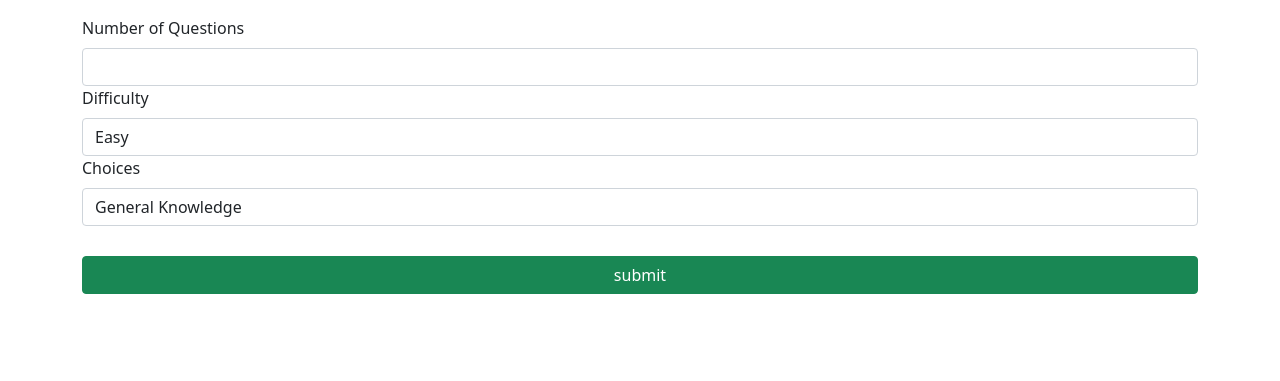
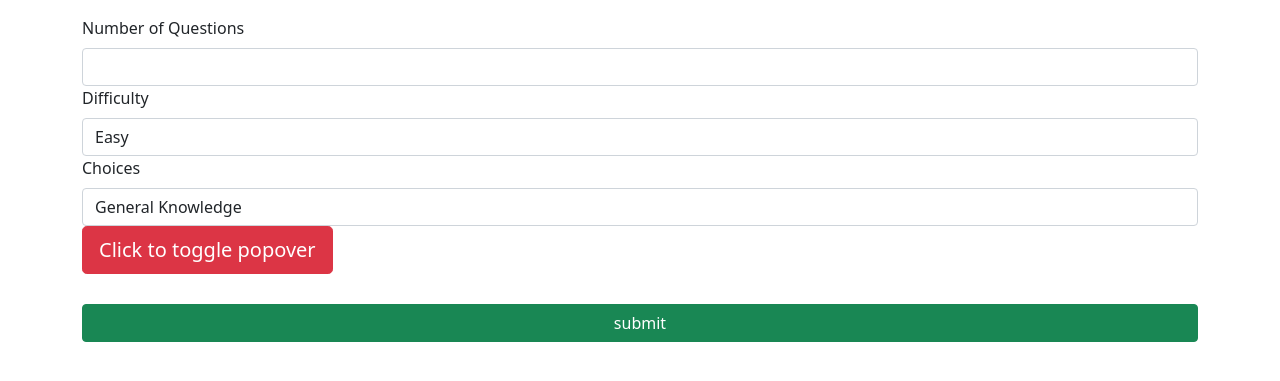
Before and after one commit to sarthakpunjabi/quiz-application, a Django app: page /add/ in a window 1280 px wide. Shown: the top 381 px of the page. Run offline with Django 4.2, Linux system fonts and the light colour scheme; some libraries are stand-ins or nearby versions.

Commit message:
adding the html

```diff
--- a/quizes/templates/quizes/add_quiz.html
+++ b/quizes/templates/quizes/add_quiz.html
@@ -10,6 +10,7 @@ add_quiz
 {% endblock title %}
 
 {% block content %}
+
 <form action="" method="post" id="addForm">
 {% csrf_token %}
 
@@ -30,7 +31,7 @@ add_quiz
     </select>
 
   </div>
-
+  <button type="button" class="btn btn-lg btn-danger" data-bs-toggle="popover" title="Popover title" data-bs-content="And here's some amazing content. It's very engaging. Right?">Click to toggle popover</button>
 <input type="submit" name="submit" id="submit" value="submit" class="btn btn-success" style="margin-top: 30px; width: 100%;">
 </form>
 <div id="que-ans"></div>
@@ -39,8 +40,16 @@ add_quiz
     {% csrf_token %}
 
     <div id="quiz-box"></div>
+
     <button type="submit" class="btn btn-primary mt-3 not-visible">save</button>
 
 </form>
+<script>
+console.log("popover")
+var popoverTriggerList = [].slice.call(document.querySelectorAll('[data-bs-toggle="popover"]'))
+var popoverList = popoverTriggerList.map(function (popoverTriggerEl) {
+  return new bootstrap.Popover(popoverTriggerEl)
+})
+</script>
 
 {% endblock content %}
```
